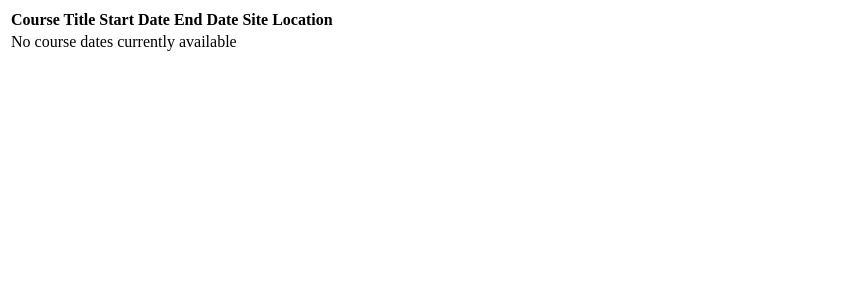
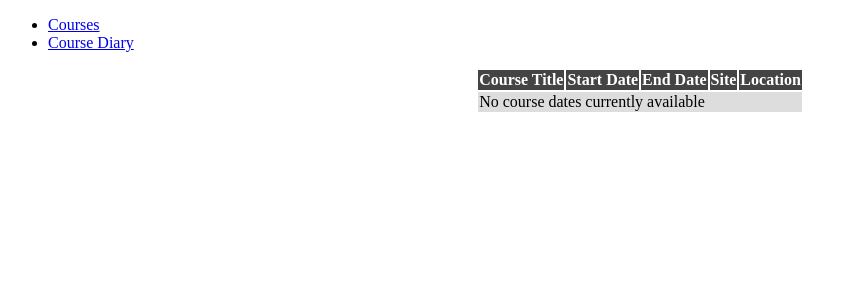
Before and after one commit to inambioinfo/CourseDB, a Django app: page /courses/diary/ in a window 1280 px wide. Shown: the top 300 px of the page, without its empty margins (0-854 px from the left). Run offline with Django 3.2, Linux system fonts and the light colour scheme; data that the repository does not hold is empty.

Commit message:
Made a base template and converted other templates to extend it

```diff
--- /dev/null
+++ b/courses/templates/courses/base.html
@@ -0,0 +1,23 @@
+<!DOCTYPE html>
+<html lang="en">
+<head>
+{% load static %}
+	<link rel="stylesheet" type="text/css" href={% static 'courses/style.css' %}>
+    <title>Courses Database</title>
+</head>
+
+<body>
+    <div id="sidebar">
+    	{% block sidebar %}
+        <ul>
+            <li><a href="{% url 'courses' %}">Courses</a></li>
+            <li><a href="{% url 'diary' %}">Course Diary</a></li>
+        </ul>
+        {% endblock %}
+    </div>
+
+    <div id="content">
+	    {% block content %}{% endblock %}
+    </div>
+</body>
+</html>
--- a/courses/templates/courses/course.html
+++ b/courses/templates/courses/course.html
@@ -1,5 +1,10 @@
+{% extends 'courses/base.html' %}
+
+{% block content %}
 <h1>{{ course.title }}</h1>
 
 <p>
 {{ course.description }}
 </p>
+
+{% endblock %}
--- a/courses/templates/courses/courses.html
+++ b/courses/templates/courses/courses.html
@@ -1,4 +1,6 @@
-{% include 'courses/header.html' %}
+{% extends 'courses/base.html' %}
+
+{% block content %}
 <table>
 	<tr>
 		<th>Course Title</th>
@@ -19,3 +21,4 @@
 	</tr>
 	{% endif %}
 </table>
+{% endblock %}
--- a/courses/templates/courses/diary.html
+++ b/courses/templates/courses/diary.html
@@ -1,3 +1,6 @@
+{% extends 'courses/base.html' %}
+
+{% block content %}
 <table>
 	<tr>
 		<th>Course Title</th>
@@ -22,3 +25,4 @@
 	</tr>
 	{% endif %}
 </table>
+{% endblock %}
```
